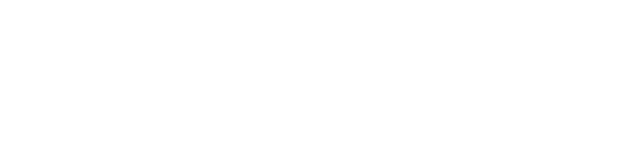
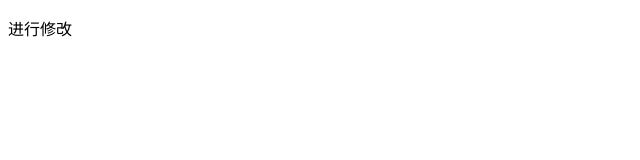
Before and after one commit to 15816005365/project_01, a plain HTML site: page index.html in a window 1280 px wide. Shown: the whole page, without its empty margins (0-640 px from the left). Drawn offline with Linux system fonts and the light colour scheme.

Commit message:
初始化了index.html文件

```diff
--- a/index.html
+++ b/index.html
@@ -9,7 +9,7 @@
 </head>
 
 <body>
-
+    <p>进行修改</p>
 </body>
 
 </html>
```
